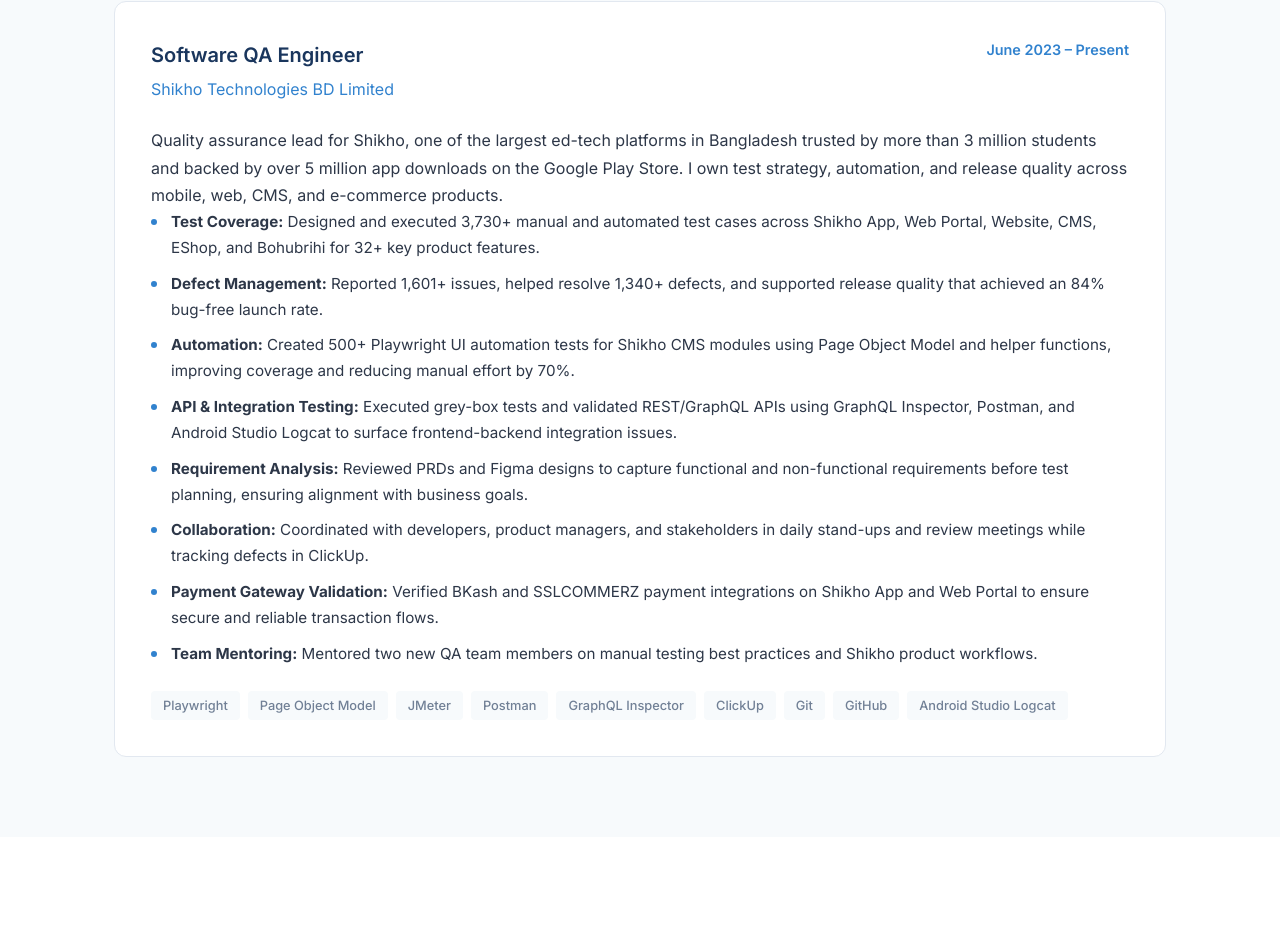
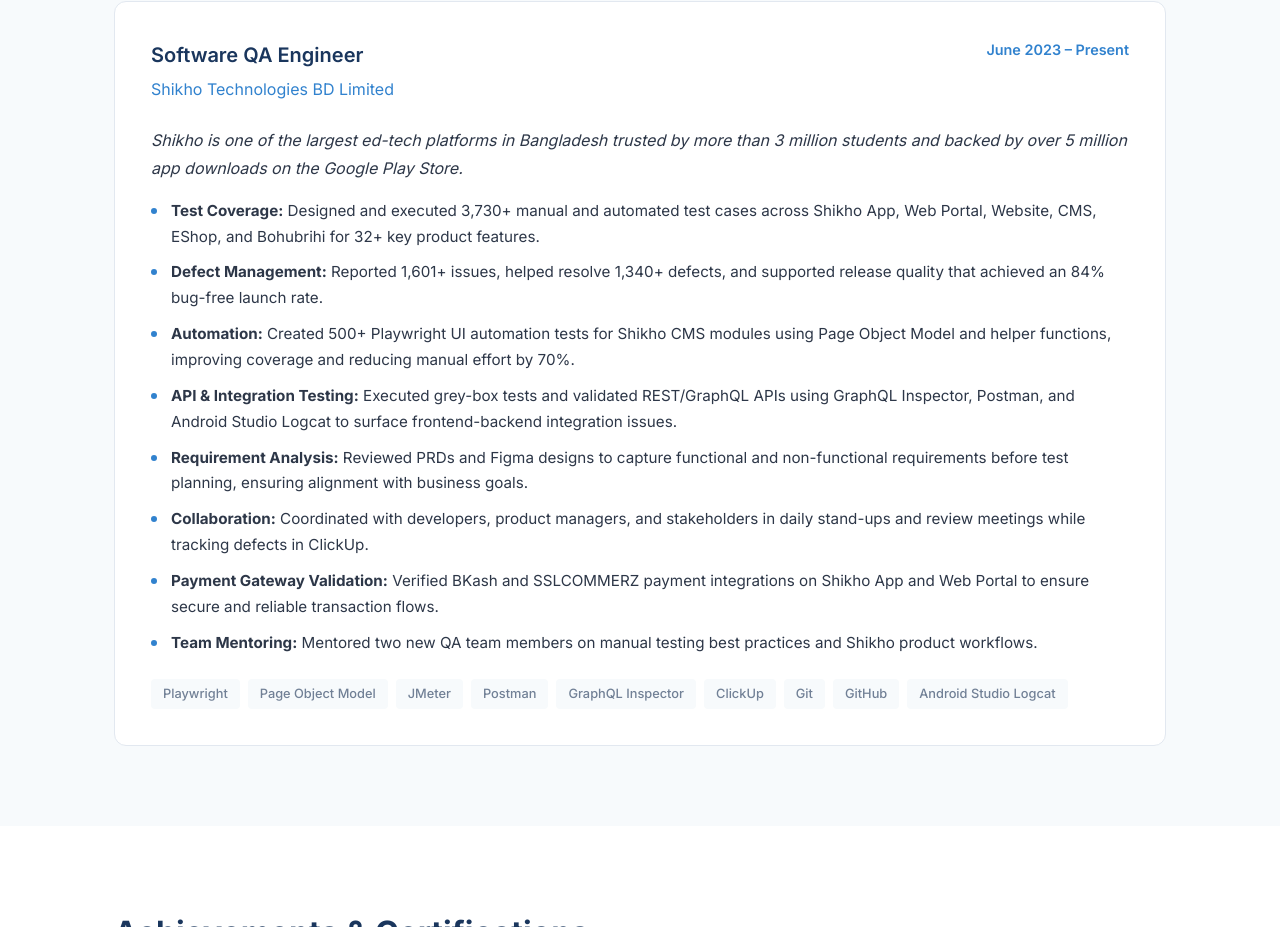
Before and after one commit to Rakesh6430/academic-portfolio, a plain HTML site: page index.html in a window 1280 px wide. Shown: the part 8000-8927 px from the top of the page. Drawn offline with nearby package versions, Linux system fonts and the light colour scheme.

Commit message:
Uploaded Website UI and new sections were added

```diff
--- a/index.html
+++ b/index.html
@@ -477,7 +477,7 @@
           </div>
           <span class="exp-date">June 2023 &ndash; Present</span>
         </div>
-        <p class="exp-summary">Quality assurance lead for Shikho, one of the largest ed-tech platforms in Bangladesh trusted by more than 3 million students and backed by over 5 million app downloads on the Google Play Store. I own test strategy, automation, and release quality across mobile, web, CMS, and e-commerce products.</p>
+        <p class="exp-summary" style="font-style: italic; margin-bottom: 1rem;">Shikho is one of the largest ed-tech platforms in Bangladesh trusted by more than 3 million students and backed by over 5 million app downloads on the Google Play Store.</p>
         <ul class="exp-highlights">
           <li><strong>Test Coverage:</strong> Designed and executed 3,730+ manual and automated test cases across Shikho App, Web Portal, Website, CMS, EShop, and Bohubrihi for 32+ key product features.</li>
           <li><strong>Defect Management:</strong> Reported 1,601+ issues, helped resolve 1,340+ defects, and supported release quality that achieved an 84% bug-free launch rate.</li>
```
